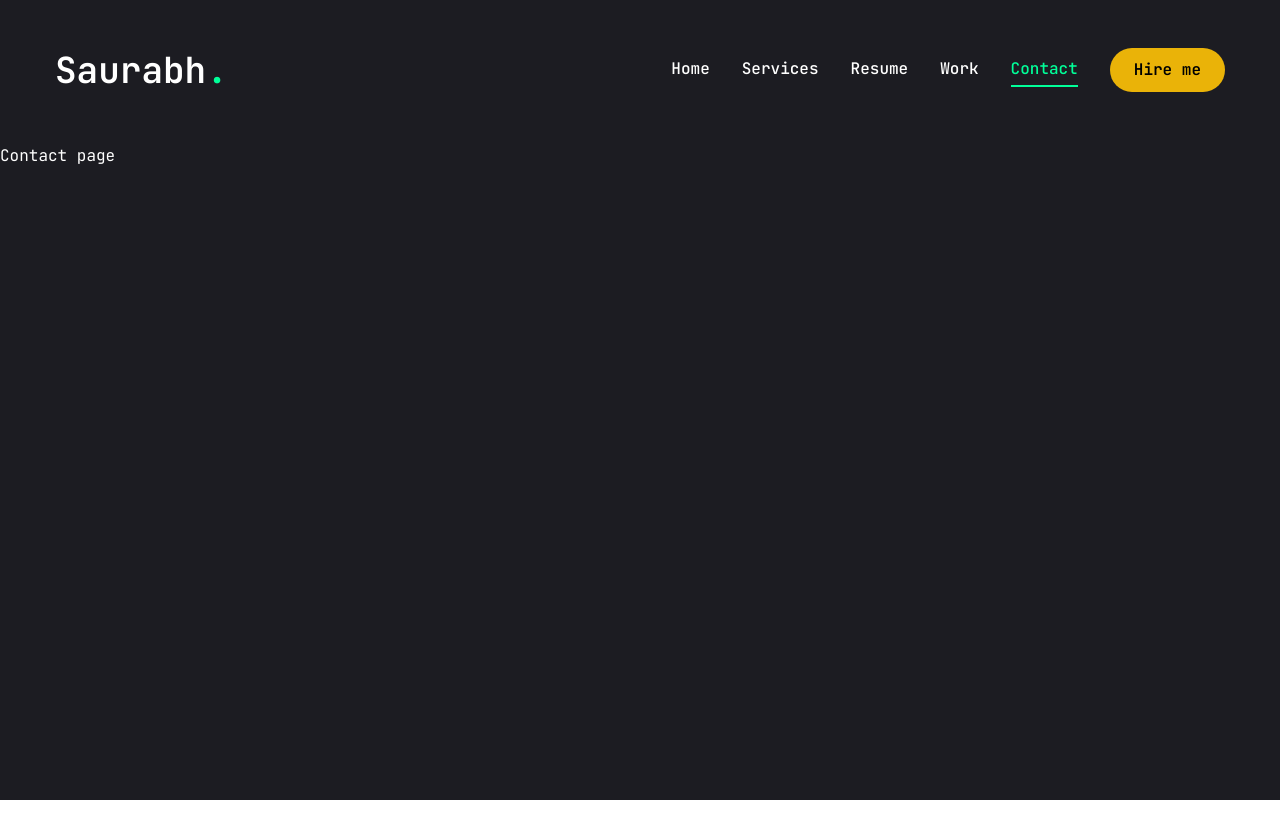
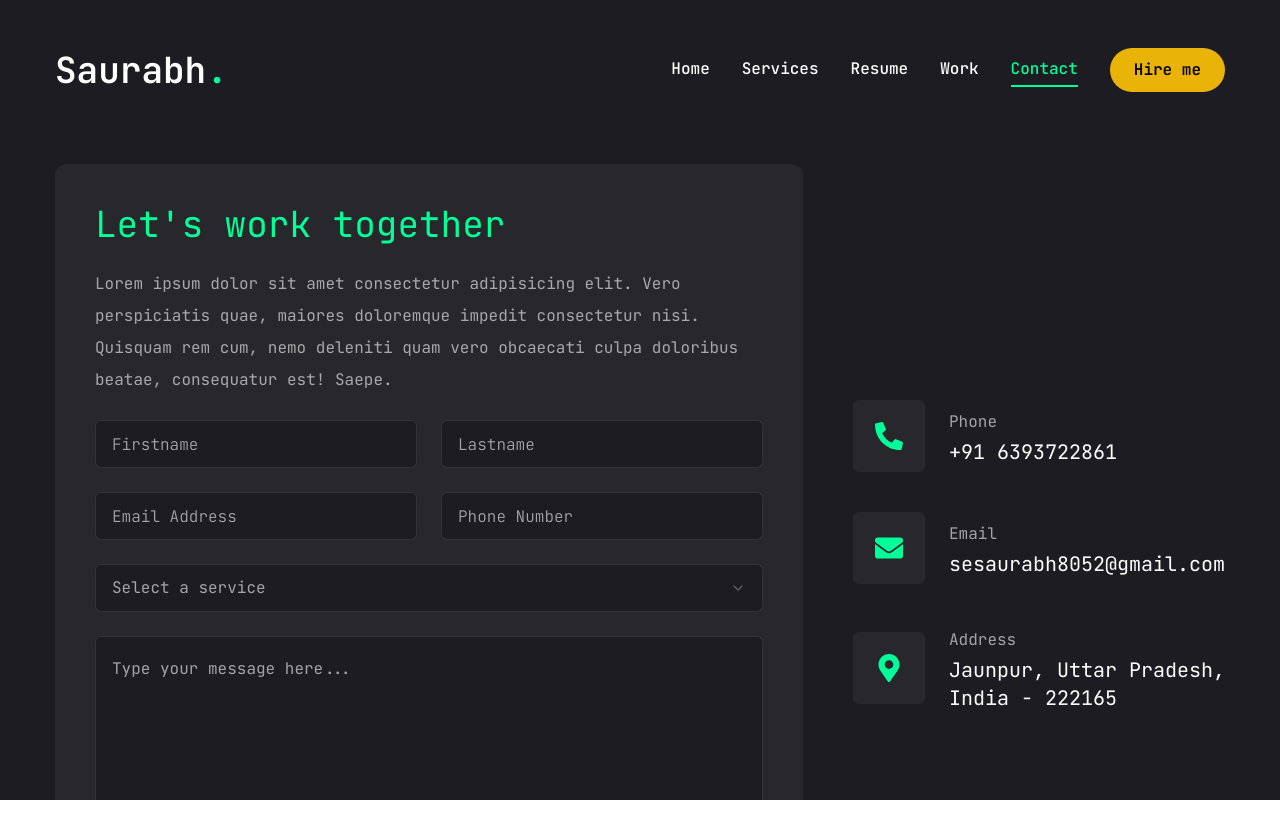
Before and after one commit to sasaurabh11/Portfolio, a Next.js app: page /contact in a window 1280 px wide. Shown: the top 838 px of the page. Before the commit the page ends 800 px from the top, so only its background shows below. Built offline with nearby package versions, Linux system fonts and the light colour scheme.

Commit message:
Refactor UI components and update ESLint rules

```diff
--- a/src/app/contact/page.tsx
+++ b/src/app/contact/page.tsx
@@ -1,8 +1,117 @@
-import React from 'react'
+"use client"
+
+import { Button } from "@/components/ui/button"
+import { Input } from "@/components/ui/input"
+import { Textarea } from "@/components/ui/textarea"
+
+import { Select, SelectContent, SelectGroup, SelectItem, SelectLabel, SelectTrigger, SelectValue } from "@/components/ui/select"
+
+import { FaPhoneAlt, FaEnvelope, FaMapMarkerAlt } from "react-icons/fa"
+
+const info = [
+  {
+    icon : <FaPhoneAlt />,
+    title : "Phone",
+    description : "+91 6393722861"
+  },
+  {
+    icon : <FaEnvelope />,
+    title : "Email",
+    description : "sesaurabh8052@gmail.com"
+  },
+  {
+    icon : <FaMapMarkerAlt />,
+    title : "Address",
+    description : "Jaunpur, Uttar Pradesh, India - 222165"
+  }
+]
+
+import { motion } from "framer-motion"
 
 function Contact() {
   return (
-    <div>Contact page</div>
+    <motion.section
+      initial={{ opacity: 0 }}
+      animate={{
+        opacity: 1,
+        transition: {delay : 1.4, duration : 0.4, ease : "easeIn"}
+      }}
+
+      className="py-6"
+    >
+      <div className=" container mx-auto">
+        <div className="flex flex-col xl:flex-row gap-[30px]">
+          <div className="xl:h-[54%] order-2 xl:order-none">
+            <form className="flex flex-col gap-6 p-10 bg-[#27272c] rounded-xl">
+
+              <h3 className="text-4xl text-accent">Let's work together</h3>
+
+              <p className="text-white/60">Lorem ipsum dolor sit amet consectetur adipisicing elit. Vero perspiciatis quae, maiores doloremque impedit consectetur nisi. Quisquam rem cum, nemo deleniti quam vero obcaecati culpa doloribus beatae, consequatur est! Saepe.</p>
+
+              {/* input */}
+              <div className="grid grid-cols-1 md:grid-cols-2 gap-6">
+                  <Input type="firstname" placeholder="Firstname"/>
+                  <Input type="lastname" placeholder="Lastname"/>
+                  <Input type="email" placeholder="Email Address"/>
+                  <Input type="phone" placeholder="Phone Number"/>
+              </div>
+
+              {/* select */}
+              <Select>
+                <SelectTrigger className="w-full">
+                  <SelectValue placeholder="Select a service"/>
+                </SelectTrigger>
+                <SelectContent>
+                  <SelectGroup>
+                    <SelectLabel>Select a service</SelectLabel>
+                    <SelectItem value="est">Software Development</SelectItem>
+                    <SelectItem value="cst">Frontend Development</SelectItem>
+                    <SelectItem value="mst">Backend Development</SelectItem>
+                    <SelectItem value="fst">Flask Development</SelectItem>
+                  </SelectGroup>
+                </SelectContent>
+              </Select>
+
+              {/* textarea */}
+              <Textarea
+                className="h-[200px]"
+                placeholder="Type your message here..."
+              />
+
+              {/* button */}
+              <Button size="md" className="max-w-40">
+                Send Message
+              </Button>
+
+            </form>
+          </div>
+
+          <div className="flex-1 xl:ml-5 flex items-center xl:justify-end order-1 xl:order-none mb-8 xl:mb-0">
+            <ul className="flex flex-col gap-10">
+              {
+                info.map((item, index) => {
+                  return (
+                    <li key={index} className="flex items-center gap-6">
+                      <div className="w-[52px] h-[52px] xl:w-[72px] xl:h-[72px] bg-[#27272c] text-accent rounded-md flex items-center justify-center">
+                        <div className="text-[28px]">{item.icon}</div>
+                      </div>
+
+                      <div className="flex-1">
+                        <p className="text-white/60">{item.title}</p>
+                        <h3 className="text-xl">{item.description}</h3>
+                      </div>
+
+                    </li>
+                  );
+                })
+              }
+            </ul>
+          </div>
+        </div>
+
+      </div>
+
+    </motion.section>
   )
 }
 
--- a/src/components/ui/input.tsx
+++ b/src/components/ui/input.tsx
@@ -11,7 +11,7 @@
       <input
         type={type}
         className={cn(
-          "flex h-10 w-full rounded-md border border-input bg-background px-3 py-2 text-sm ring-offset-background file:border-0 file:bg-transparent file:text-sm file:font-medium placeholder:text-muted-foreground focus-visible:outline-none focus-visible:ring-2 focus-visible:ring-ring focus-visible:ring-offset-2 disabled:cursor-not-allowed disabled:opacity-50",
+          "flex h-[48px] rounded-md border border-white/10 focus:border-accent font-light bg-primary px-4 py-5 text-base placeholder:text-white/60 outline-none",
           className
         )}
         ref={ref}
--- a/src/components/ui/scroll-area.tsx
+++ b/src/components/ui/scroll-area.tsx
@@ -40,7 +40,7 @@
     )}
     {...props}
   >
-    <ScrollAreaPrimitive.ScrollAreaThumb className="relative flex-1 rounded-full bg-border" />
+    <ScrollAreaPrimitive.ScrollAreaThumb className="relative flex-1 rounded-full bg-accent dark:bg-slate-800" />
   </ScrollAreaPrimitive.ScrollAreaScrollbar>
 ))
 ScrollBar.displayName = ScrollAreaPrimitive.ScrollAreaScrollbar.displayName
--- a/src/components/ui/select.tsx
+++ b/src/components/ui/select.tsx
@@ -19,7 +19,7 @@
   <SelectPrimitive.Trigger
     ref={ref}
     className={cn(
-      "flex h-10 w-full items-center justify-between rounded-md border border-input bg-background px-3 py-2 text-sm ring-offset-background placeholder:text-muted-foreground focus:outline-none focus:ring-2 focus:ring-ring focus:ring-offset-2 disabled:cursor-not-allowed disabled:opacity-50 [&>span]:line-clamp-1",
+      "flex h-[48px] w-full items-center justify-between rounded-md border border-white/10 bg-primary px-4 py-5 text-base text-white/60 placeholder:text-white/10 focus:border-accent outline-none",
       className
     )}
     {...props}
@@ -75,7 +75,7 @@
     <SelectPrimitive.Content
       ref={ref}
       className={cn(
-        "relative z-50 max-h-96 min-w-[8rem] overflow-hidden rounded-md border bg-popover text-popover-foreground shadow-md data-[state=open]:animate-in data-[state=closed]:animate-out data-[state=closed]:fade-out-0 data-[state=open]:fade-in-0 data-[state=closed]:zoom-out-95 data-[state=open]:zoom-in-95 data-[side=bottom]:slide-in-from-top-2 data-[side=left]:slide-in-from-right-2 data-[side=right]:slide-in-from-left-2 data-[side=top]:slide-in-from-bottom-2",
+        " relative z-50 max-h-96 min-w-[8rem] overflow-hidden rounded-md border border-white/10 bg-primary text-white shadow-md data-[state=open]:animate-in data-[state=closed]:animate-out data-[state=closed]:fade-out-0 data-[state=open]:fade-in-0 data-[state=closed]:zoom-out-95 data-[state=open]:zoom-in-95 data-[side=bottom]:slide-in-from-top-2 data-[side=left]:slide-in-from-bottom-2 dark:border-slate-800 dark:bg-slate-950 dark:text-slate-50",
         position === "popper" &&
           "data-[side=bottom]:translate-y-1 data-[side=left]:-translate-x-1 data-[side=right]:translate-x-1 data-[side=top]:-translate-y-1",
         className
--- a/src/components/ui/tabs.tsx
+++ b/src/components/ui/tabs.tsx
@@ -52,4 +52,5 @@
 ))
 TabsContent.displayName = TabsPrimitive.Content.displayName
 
+
 export { Tabs, TabsList, TabsTrigger, TabsContent }
--- a/src/components/ui/textarea.tsx
+++ b/src/components/ui/textarea.tsx
@@ -10,7 +10,7 @@
     return (
       <textarea
         className={cn(
-          "flex min-h-[80px] w-full rounded-md border border-input bg-background px-3 py-2 text-sm ring-offset-background placeholder:text-muted-foreground focus-visible:outline-none focus-visible:ring-2 focus-visible:ring-ring focus-visible:ring-offset-2 disabled:cursor-not-allowed disabled:opacity-50",
+          "flex min-h-[80px] w-full rounded-md border border-white/10 bg-primary px-4 py-5 text-base placeholder:text-white/60 focus-visible:outline-none focus-visible:ring-1 focus-visible:ring-accent focus-visible:ring-offset-0 disabled:cursor-not-allowed disabled:opacity-50",
           className
         )}
         ref={ref}
```
Also changed, not shown: src/app/resume/page.tsx (+110 -6 lines), .eslintrc.json.
